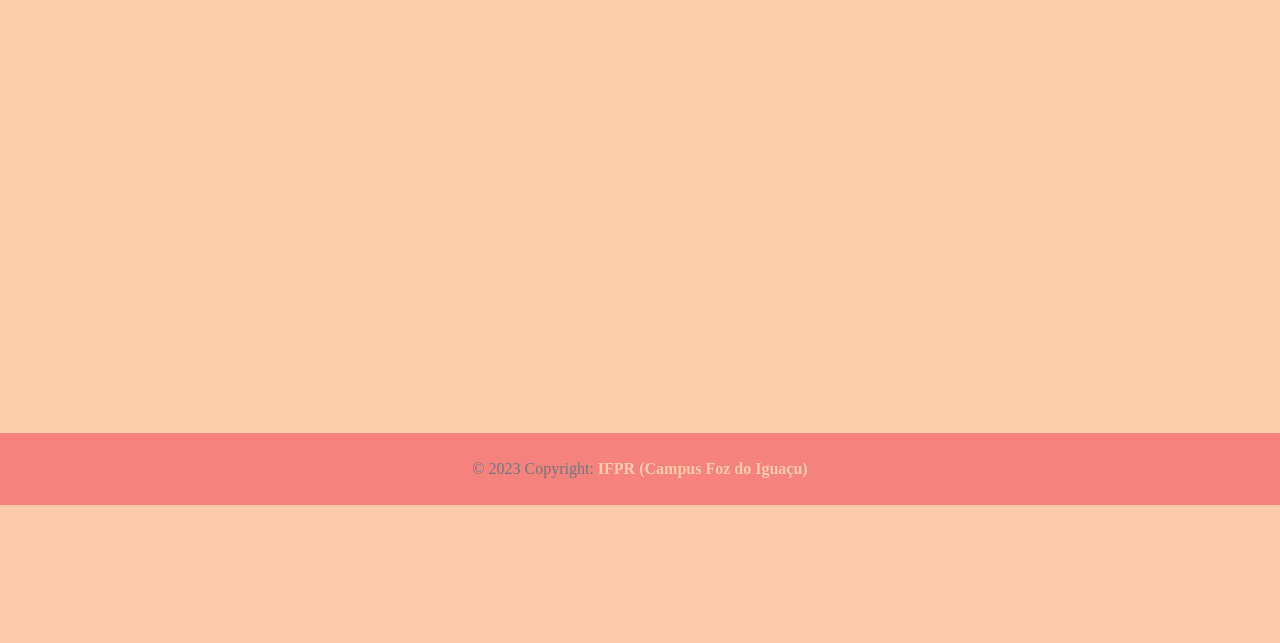
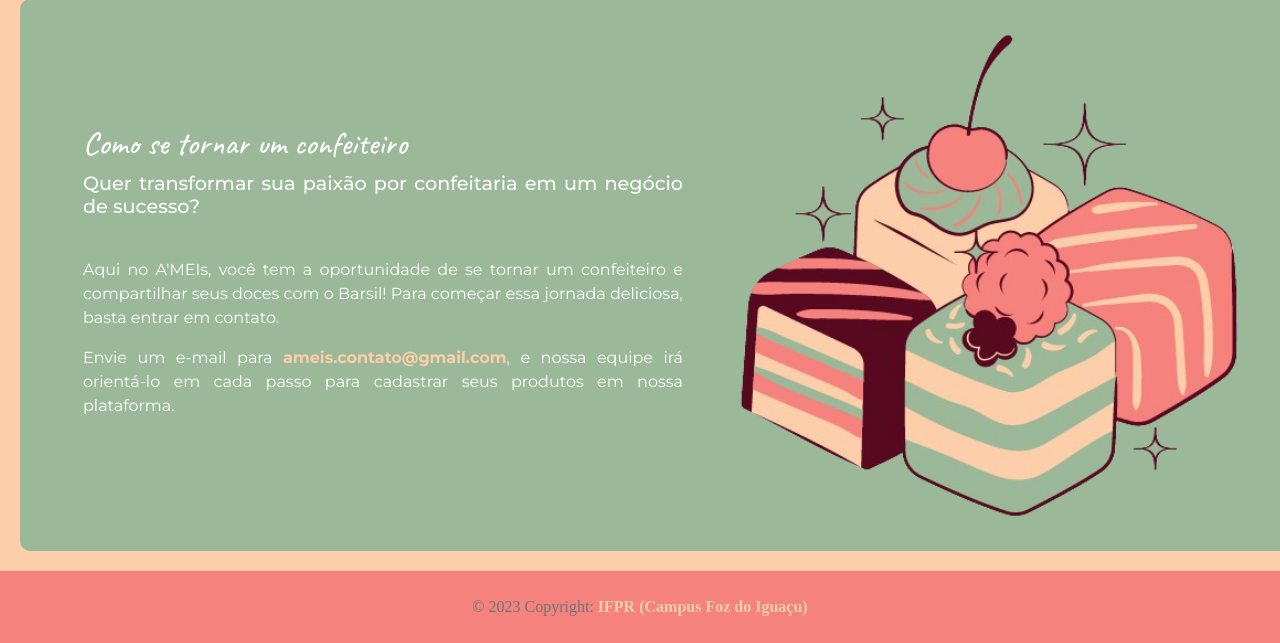
Before and after one commit to E-commerce-Doce/E-doces, a PHP site: template projeto/app/view/home/home.php in a window 1280 px wide. Shown: the part 295-938 px from the top of the page. Before the commit the page ends 800 px from the top, so only its background shows below. Run offline with PHP 8.4, Linux system fonts and the light colour scheme; the template is opened without the code that fills it, so the values that code supplies are empty; some libraries are stand-ins or nearby versions.

Commit message:
Estilização da home

```diff
--- a/projeto/app/view/confeiteiro/formConfeiteiro.php
+++ b/projeto/app/view/confeiteiro/formConfeiteiro.php
@@ -43,9 +43,3 @@ require_once(__DIR__ . "/../include/menu.php");
             <?php require_once(__DIR__ . "/../include/msg.php"); ?>
         </div>
     </div>
-
-
-
-<?php
-require_once(__DIR__ . "/../include/footer.php");
-?>
--- a/projeto/app/view/home/home.css
+++ b/projeto/app/view/home/home.css
@@ -1,3 +1,86 @@
-.fonte-grande{
-    font-size: 18px;
+@import url('https://fonts.googleapis.com/css2?family=Caveat:wght@400..700&display=swap');
+@import url('https://fonts.googleapis.com/css2?family=Montserrat:ital,wght@0,100..900;1,100..900&display=swap');
+
+:root{
+    --cor-verde: #9BB899;
+    --cor-rosa-claro: #FCCEAA;
+    --cor-rosa-escuro: #EA4961;
+    --font-principal: Caveat;
+    --font-secundaria: Montserrat;
 }
+
+body{
+    margin: 0;
+    padding: 0;
+}
+
+.navbar {
+    background-color:transparent;
+    font-weight: bolder;
+}
+
+.imgC{
+    align-items: center;
+    width: 100%;
+}
+
+.row {
+    display: flex;
+    align-items: center;
+    height: 50%;
+}
+
+.estilo{
+    font-family: var(--font-secundaria);
+    color: #FFF;
+}
+
+.estilo2{
+    font-family: var(--font-principal);
+    color: #FFF;
+}
+
+p a{
+    font-family:Montserrat;
+    color:#FCCEAA;
+}
+
+p{
+    color: #797878;
+    font-size: medium;
+    font-family: var(--font-secundaria);
+    text-align: justify;
+}
+
+.navbar {
+    background-color:transparent;
+}
+
+.principal{
+    width: 100%;
+}
+
+
+.destaque img{
+    max-width:100%;
+
+}
+
+button {
+    background-color: #6CC4A1;
+    color: white;
+    transition: background-color 0.3s;
+}
+
+button:hover {
+    background-color: #5aa388;
+}
+
+img {
+    position: relative;
+    margin-right: 0;
+    padding-right: 0;
+    width: 50%;
+    height: 60%;
+    border-radius: 200% 0 0 80%;
+}
--- a/projeto/app/view/home/home.php
+++ b/projeto/app/view/home/home.php
@@ -6,24 +6,32 @@ require_once(__DIR__ . "/../include/menu.php");
 ?>
 <link rel="stylesheet" href="<?= BASEURL ?>/view/home/home.css">
 
-<div class="row mt-3 justify-content-center">
-    <div class="col-3 text-center">
-        <span class="fonte-grande">Usuários ativos: </span>
+<div class="row justify-content-between">
 
-        <span class="badge badge-info fonte-grande">
-            <?= $dados["totalUsuarios"] ?>
-        </span>
+    <div class="col-5 ml-5">
+        <h2 class="estilo2">Bem vindo à A'MEIs</h2>
+        <h2 class="estilo" style="font-size:larger;">Onde cada doce é uma oportunidade!</h2>
+        <p>Confeiteiros apaixonados criam delícias inesquecíveis para encantar seus clientes. Encontre, experimente e sinta o sabor, em um lugar só!</p>
+        <button class="btn">Faça seu pedido</button>
+    </div>
 
-        <ul>
-            <?php
-                foreach($dados["listaUsuarios"] as $u) {
-                    echo "<li>". $u->getNome() . "</li>";
-                }
-            ?>
-        </ul>
+    <div class="col-5 ">
+        <img class="rounded float-end" src="https://i.pinimg.com/564x/ae/68/2f/ae682f4b595cb11223340de42295cbf1.jpg" alt="cupcake rosa">
+    </div>
 
-        <a href="#" class="btn"
-            onclick="usuarios();">Chamada AJAX</a>
+</div>
+
+<div class="row"  style="background-color: #9BB899; margin: 20px 0px 20px 20px; border-radius: 10px 0 0 10px; ">
+    <br>
+    <div class="col-6 ml-5" style=" text-align: justify;">
+        <h2 class="estilo2 pt-2">Como se tornar um confeiteiro</h2>
+        <h2 class="estilo pb-2" style="font-size:larger;">Quer transformar sua paixão por confeitaria em um negócio de sucesso?</h2>
+        <br>
+        <p class="estilo">Aqui no A'MEIs, você tem a oportunidade de se tornar um confeiteiro e compartilhar seus doces com o Barsil! Para começar essa jornada deliciosa, basta entrar em contato.</p>
+        <p class="estilo">Envie um e-mail para <a style="font-family:Montserrat;color:#FCCEAA; font-weight: bolder;" href="ameis.contato@gmail.com">ameis.contato@gmail.com</a>, e nossa equipe irá orientá-lo em cada passo para cadastrar seus produtos em nossa plataforma.</p>
+    </div>
+    <div class="col">
+        <img class="imgC rounded float-end" src="../../../projeto/arquivos/SonhoDoce.png" alt="">
     </div>
 
 </div>
--- a/projeto/app/view/include/footer.php
+++ b/projeto/app/view/include/footer.php
@@ -1,5 +1,5 @@
 <!-- Footer -->
-<footer class="text-center text-lg-start  text-muted " style="position:fixed; bottom:0; left:0; right:0;">
+<footer class="text-center text-lg-start  text-muted " style="bottom:0; left:0; right:0;">
     <!--  -->
     <!-- Copyright -->
     <div class="text-center p-4">
--- a/projeto/app/view/include/header.php
+++ b/projeto/app/view/include/header.php
@@ -24,7 +24,7 @@
             --cor-rosa-claro: #FCCEAA;
             --cor-rosa-escuro: #EA4961;
             --font-principal: Caveat;
-            --font-secundaria: Montserrant;
+            --font-secundaria: Montserrat;
         }
 
         body {
@@ -39,22 +39,22 @@
 
         }
         .estilo{
-            font-family:(var(--font-principal));
+            font-family:var(--font-principal);
         }
         .estilo2{
-            font-family:(var(--font-secundaria));
+            font-family:var(--font-secundaria);
         }
         .color1{
-            color: (var(--cor-verde));
+            color: var(--cor-verde);
         }
         .color2{
-            color: (var(--cor-rosa-claro));
+            color: var(--cor-rosa-claro);
         }
         .cor3{
-            color: (var(--cor-rosa-escuro));
+            color: var(--cor-rosa-escuro);
         }
         .navbar-brand{
-            font-family: Caveat;
+            font-family:var(--font-principal);
             font-size: 30px;
         }
 
@@ -66,7 +66,7 @@
         .btn{
             background-color: #EA4961;
             color: #FCCEAA;
-            font-family: montserrat;
+            font-family:var(--font-secundaria);
         }
 
         .navbar-item li{
--- a/projeto/app/view/usuario/edit.php
+++ b/projeto/app/view/usuario/edit.php
@@ -43,7 +43,3 @@ require_once(__DIR__ . "/../include/menu.php");
         </div>
     </div>
 </div>
-
-<?php
-require_once(__DIR__ . "/../include/footer.php");
-?>
```
Also changed, not shown: projeto/arquivos/SonhoDoce.png (added).
